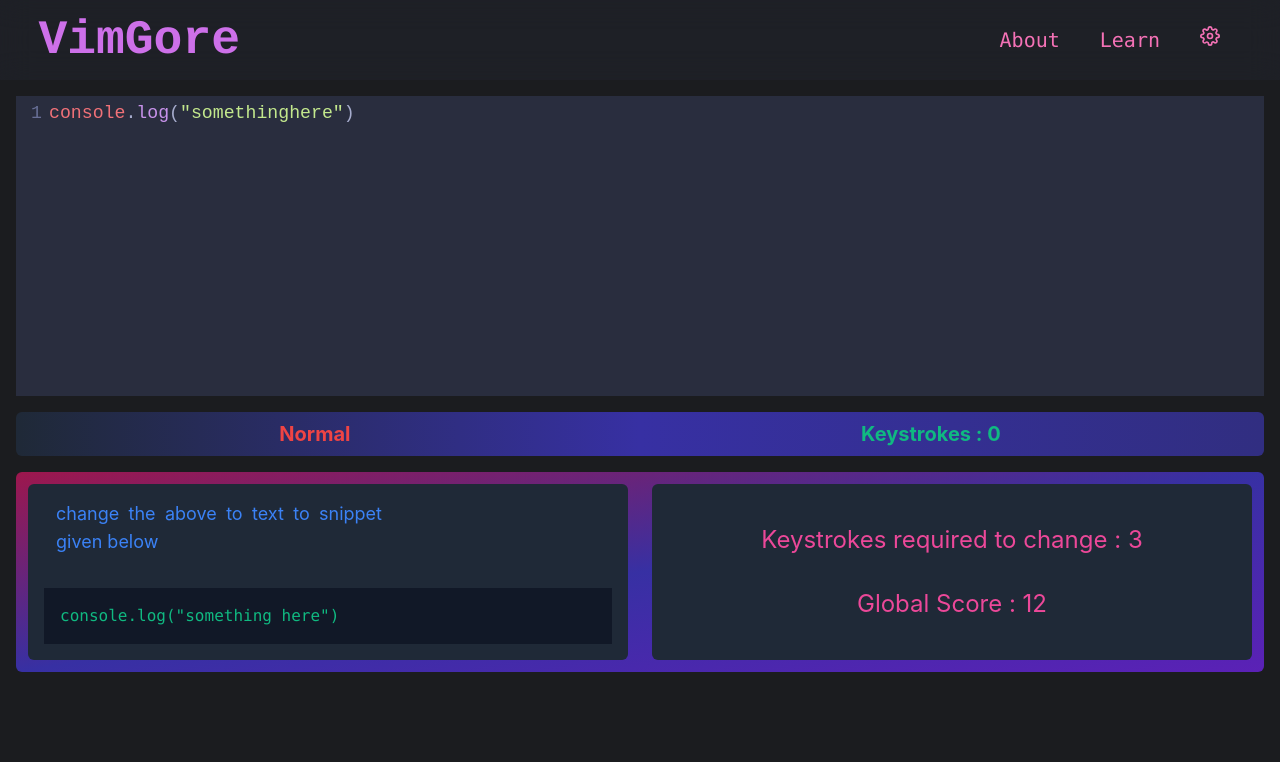
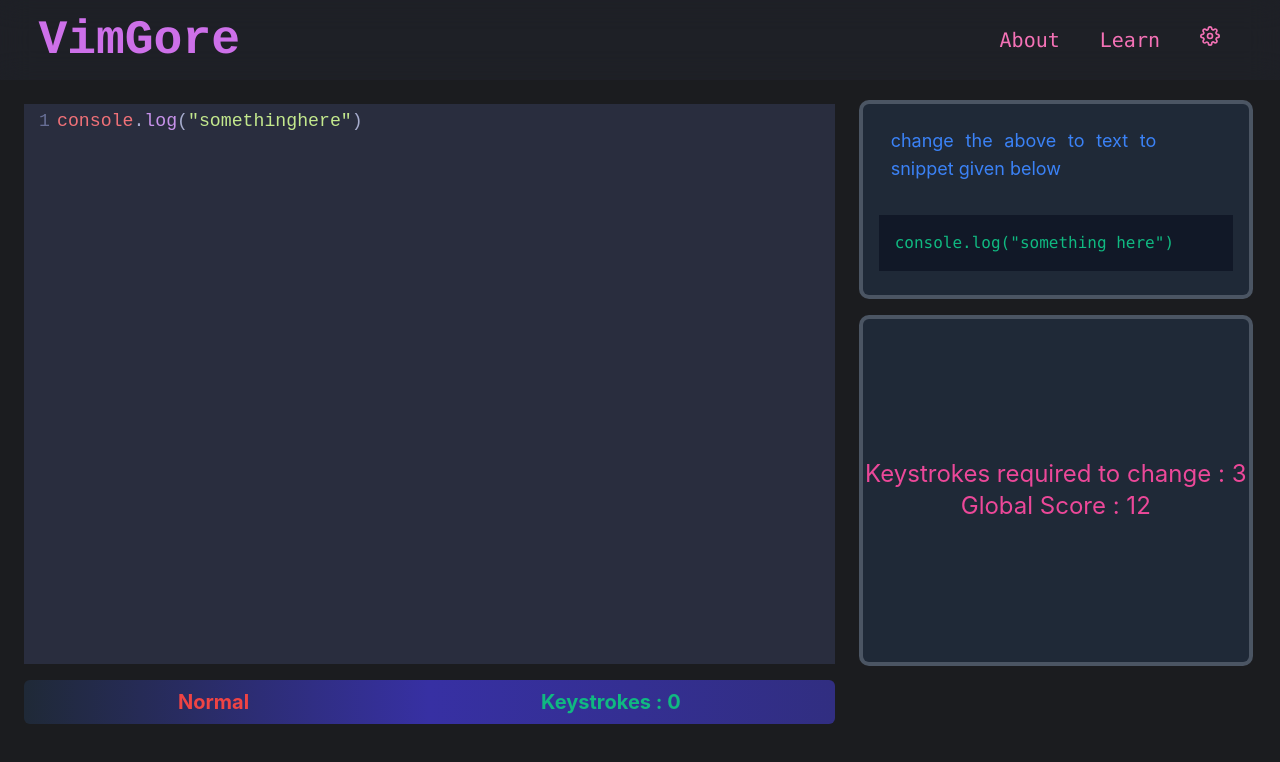
Before and after one commit to ps173/VimGore, a Next.js app in the folder client/: page / in a window 1280 px wide. Shown: the top 762 px of the page. Built offline with nearby package versions, Linux system fonts and the light colour scheme.

Commit message:
Fixing the layout

```diff
--- a/client/components/editor.jsx
+++ b/client/components/editor.jsx
@@ -33,9 +33,9 @@ const VimEditor = ({ value, setValue, setKeystrokes, keystrokes }) => {
   };
 
   return (
-    <div>
+    <div className="col-span-2">
       <CodeMirror
-        className="m-4 rounded-xl min-h-10 h-auto"
+        className="m-4 rounded-xl"
         value={value}
         options={{
           theme: "material-palenight",
--- a/client/components/gameAreaInfo.jsx
+++ b/client/components/gameAreaInfo.jsx
@@ -2,17 +2,30 @@ const gameAreaInfo = ({ children }) => {
   return <div>{children}</div>;
 };
 
-gameAreaInfo.FlexContainer = ({ children }) => {
+gameAreaInfo.Grid = ({ children }) => {
+  return <div className="grid grid-cols-3 w-screen p-2">{children}</div>;
+};
+
+gameAreaInfo.Container = ({ children }) => {
+  // NOTE: 11/12 is approx 90% width which prevents the overflow
   return (
-    <div className="flex flex-row m-4 bg-gradient-to-br from-pink-800 via-indigo-800 to-purple-800 rounded-md">
+    <div className="grid col-span-1 grid-rows-3 w-11/12 rounded-md my-1">
       {children}
     </div>
   );
 };
 
-gameAreaInfo.Box = ({ children }) => {
+gameAreaInfo.Box = ({ children, flexgrow }) => {
   return (
-    <div className="bg-gray-800 w-full h-9/13 m-3 flex flex-col justify-center align-baseline rounded-md">
+    <div className="bg-gray-800 ring-4 ring-gray-600 w-full m-3 flex flex-col justify-center align-baseline rounded-md ">
+      {children}
+    </div>
+  );
+};
+
+gameAreaInfo.ScoreContainer = ({ children }) => {
+  return (
+    <div className="bg-gray-800 ring-4 ring-gray-600 row-span-2 w-full h-4/5 m-3 flex flex-col justify-center align-middle rounded-md">
       {children}
     </div>
   );
@@ -20,7 +33,7 @@ gameAreaInfo.Box = ({ children }) => {
 
 gameAreaInfo.Text = ({ children }) => {
   return (
-    <div className="text-justify text-blue-500 p-3 text-lg mx-4 my-1 w-7/12">
+    <div className="text-justify text-blue-500 p-3 text-lg mx-4 my-1 w-9/12">
       {children}
     </div>
   );
@@ -34,10 +47,8 @@ gameAreaInfo.Code = ({ children }) => {
   );
 };
 
-gameAreaInfo.HugeText = ({ children }) => {
-  return (
-    <div className="text-center text-2xl text-pink-500  p-4">{children}</div>
-  );
+gameAreaInfo.HugeScoreText = ({ children }) => {
+  return <div className="text-center text-2xl text-pink-500">{children}</div>;
 };
 
 export default gameAreaInfo;
--- a/client/containers/GameContainer.jsx
+++ b/client/containers/GameContainer.jsx
@@ -1,5 +1,6 @@
 import { useState } from "react";
 import { GameAreaInfo } from "../components";
+import Styles from "../styles/Home.module.css";
 import dynamic from "next/dynamic";
 const VimEditor = dynamic(import("../components/editor"), { ssr: false });
 
@@ -7,27 +8,32 @@ const GameArea = () => {
   const [code, setCode] = useState(`console.log("somethinghere")`);
   const [keystrokes, setKeystrokes] = useState(0);
 
+  // TODO: Make layout column for the whole game area
   return (
     <>
+      <GameAreaInfo.Grid>
         <VimEditor
           value={code}
           setKeystrokes={setKeystrokes}
           keystrokes={keystrokes}
         />
-      <GameAreaInfo.FlexContainer>
-        <GameAreaInfo.Box>
+        <GameAreaInfo.Container>
+          <GameAreaInfo.Box flexgrow="flex-none">
             <GameAreaInfo.Text>
               change the above to text to snippet given below
             </GameAreaInfo.Text>
             <GameAreaInfo.Code>console.log("something here")</GameAreaInfo.Code>
           </GameAreaInfo.Box>
-        <GameAreaInfo.Box>
-          <GameAreaInfo.HugeText>
+          <GameAreaInfo.ScoreContainer>
+            <GameAreaInfo.HugeScoreText>
               Keystrokes required to change : 3
-          </GameAreaInfo.HugeText>
-          <GameAreaInfo.HugeText>Global Score : 12</GameAreaInfo.HugeText>
-        </GameAreaInfo.Box>
-      </GameAreaInfo.FlexContainer>
+            </GameAreaInfo.HugeScoreText>
+            <GameAreaInfo.HugeScoreText>
+              Global Score : 12
+            </GameAreaInfo.HugeScoreText>
+          </GameAreaInfo.ScoreContainer>
+        </GameAreaInfo.Container>
+      </GameAreaInfo.Grid>
     </>
   );
 };
--- a/client/styles/Home.module.css
+++ b/client/styles/Home.module.css
@@ -11,12 +11,16 @@
   margin-top: 1.3%;
 }
 
-/* .Layout {
+.Layout {
   display: flex;
   flex-direction: row;
   width: 100vw;
   margin: 0;
-} */
+}
+
+.LayoutBoxes {
+  margin: 10px;
+}
 
 /*
 .Statusbar {
--- a/client/styles/globals.css
+++ b/client/styles/globals.css
@@ -27,4 +27,5 @@ a {
 
 .CodeMirror {
   font-size: 1.4em !important;
+  height: 70vh !important;
 }
```
Also changed, not shown: 1 other file (tests, documents, lock files or other folders). Lines whose indentation alone changed are shown as unchanged.
